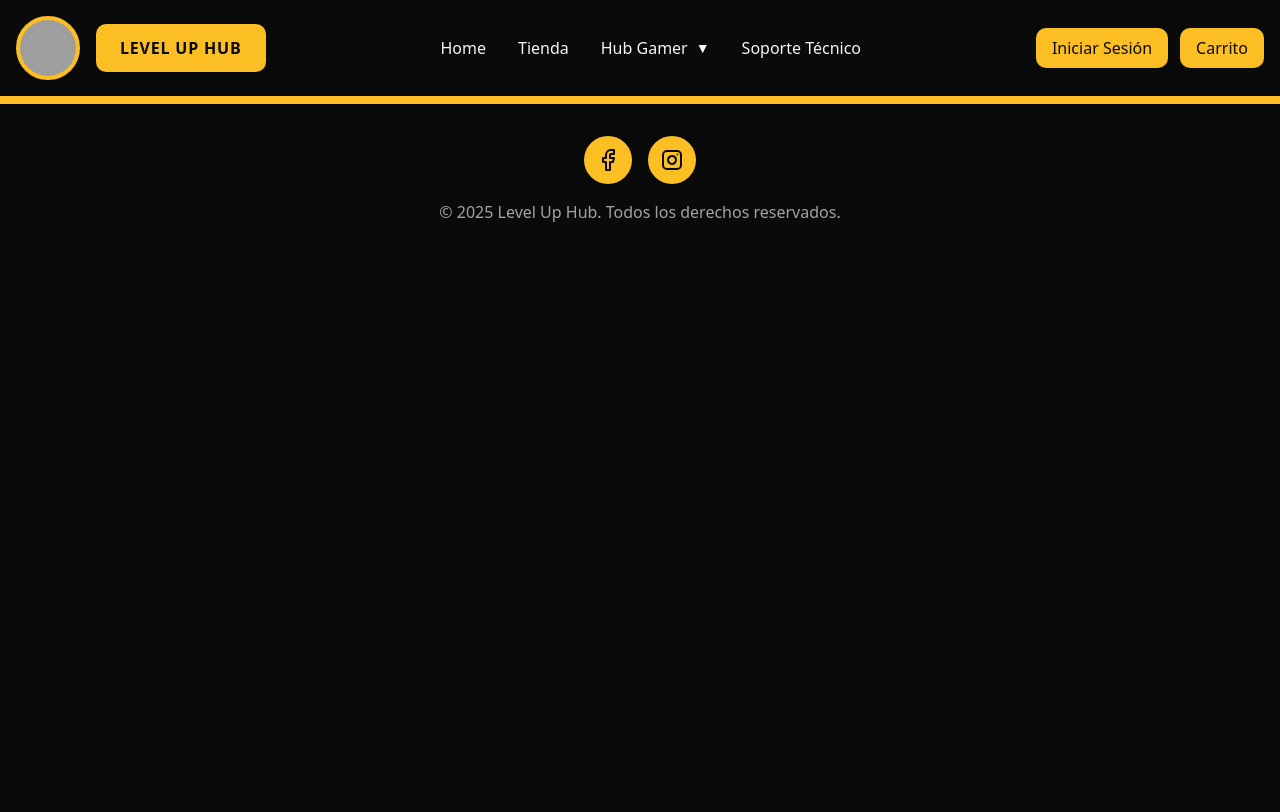
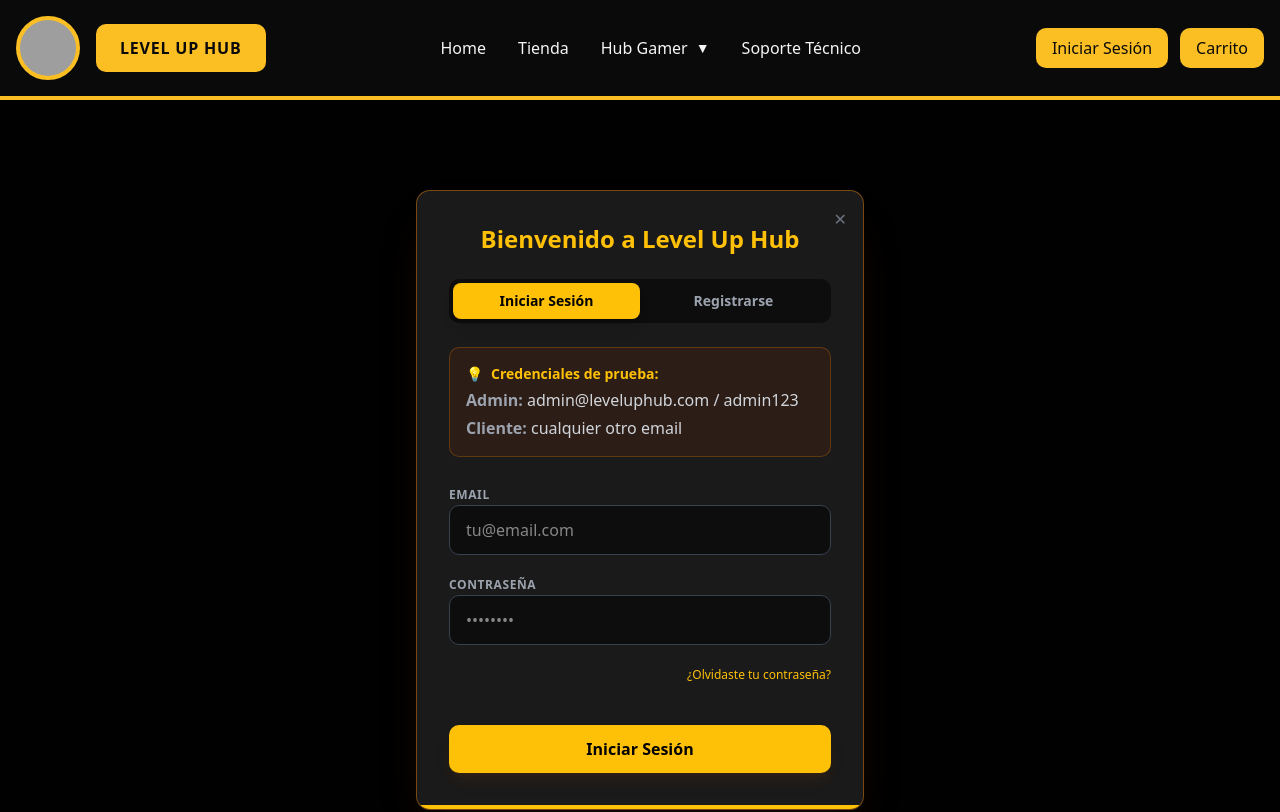
Before and after one commit to IEVN1001-22001567/LevelUpWorksHub, an Angular app in the folder LevelUpWorksHUB/Frontend/: page /login in a window 1280 px wide. Before the commit this address led to /. Shown: the top 812 px of the page. Built offline with nearby package versions, Linux system fonts and the light colour scheme; grey boxes are pictures that could not be loaded.

Commit message:
Login/tienda

```diff
--- a/LevelUpWorksHUB/Frontend/src/app/app.routes.ts
+++ b/LevelUpWorksHUB/Frontend/src/app/app.routes.ts
@@ -26,6 +26,10 @@ export const routes: Routes = [
   loadChildren: () =>import('./tienda/tienda.routes').then(m => m.TIENDA_ROUTES)
 },
 
+{
+  path: 'login',
+  loadChildren: () => import('./login/login.routes').then(m => m.LOGIN_ROUTES)
+},
 
 
   {
--- /dev/null
+++ b/LevelUpWorksHUB/Frontend/src/app/login/login.component.html
@@ -0,0 +1,73 @@
+<div class="min-h-screen bg-black/95 flex items-center justify-center p-4">
+
+  <div class="bg-[#1a1a1a] w-full max-w-md rounded-xl border border-yellow-600/50 shadow-2xl shadow-yellow-900/20 overflow-hidden relative">
+
+    <a routerLink="/home" class="absolute top-4 right-4 text-gray-500 hover:text-white transition cursor-pointer">
+      ✕
+    </a>
+
+    <div class="p-8">
+
+      <h2 class="text-2xl font-bold text-[#ffc107] mb-6 text-center">
+        Bienvenido a Level Up Hub
+      </h2>
+
+      <div class="flex bg-black/50 p-1 rounded-lg mb-6">
+        <button
+          (click)="toggleMode('login')"
+          class="flex-1 py-2 rounded-md text-sm font-semibold transition-all duration-300"
+          [ngClass]="isLoginMode ? 'bg-[#ffc107] text-black shadow-lg' : 'text-gray-400 hover:text-white'">
+          Iniciar Sesión
+        </button>
+        <button
+          (click)="toggleMode('register')"
+          class="flex-1 py-2 rounded-md text-sm font-semibold transition-all duration-300"
+          [ngClass]="!isLoginMode ? 'bg-[#ffc107] text-black shadow-lg' : 'text-gray-400 hover:text-white'">
+          Registrarse
+        </button>
+      </div>
+
+      <div *ngIf="isLoginMode" class="bg-yellow-900/20 border border-yellow-600/30 rounded-lg p-4 mb-6 text-sm">
+        <div class="flex items-center gap-2 text-[#ffc107] font-bold mb-1">
+          <span>💡</span> Credenciales de prueba:
+        </div>
+        <div class="text-gray-300 text-xs space-y-1">
+          <p><strong class="text-gray-400">Admin:</strong> admin&#64;leveluphub.com / admin123</p>
+          <p><strong class="text-gray-400">Cliente:</strong> cualquier otro email</p>
+        </div>
+      </div>
+
+      <form class="space-y-4">
+
+        <div *ngIf="!isLoginMode" class="space-y-1">
+          <label class="text-xs font-bold text-gray-400 uppercase tracking-wider">Nombre de Usuario</label>
+          <input type="text" placeholder="GamerPro123"
+            class="w-full bg-black/50 border border-gray-700 rounded-lg px-4 py-3 text-white focus:outline-none focus:border-[#ffc107] transition-colors">
+        </div>
+
+        <div class="space-y-1">
+          <label class="text-xs font-bold text-gray-400 uppercase tracking-wider">Email</label>
+          <input type="email" placeholder="tu@email.com"
+            class="w-full bg-black/50 border border-gray-700 rounded-lg px-4 py-3 text-white focus:outline-none focus:border-[#ffc107] transition-colors">
+        </div>
+
+        <div class="space-y-1">
+          <label class="text-xs font-bold text-gray-400 uppercase tracking-wider">Contraseña</label>
+          <input type="password" placeholder="••••••••"
+            class="w-full bg-black/50 border border-gray-700 rounded-lg px-4 py-3 text-white focus:outline-none focus:border-[#ffc107] transition-colors">
+        </div>
+
+        <div *ngIf="isLoginMode" class="text-right">
+          <a href="#" class="text-[#ffc107] text-xs hover:underline">¿Olvidaste tu contraseña?</a>
+        </div>
+
+        <button type="submit" class="w-full bg-[#ffc107] hover:bg-[#ffd54f] text-black font-bold py-3 rounded-lg transition-colors mt-6 shadow-lg shadow-yellow-900/20">
+          {{ isLoginMode ? 'Iniciar Sesión' : 'Crear Cuenta' }}
+        </button>
+
+      </form>
+    </div>
+
+    <div class="bg-[#ffc107] h-1 w-full"></div>
+  </div>
+</div>
--- /dev/null
+++ b/LevelUpWorksHUB/Frontend/src/app/login/login.component.ts
@@ -0,0 +1,20 @@
+import { Component } from '@angular/core';
+import { CommonModule } from '@angular/common'; // Necesario para *ngIf
+import { RouterLink } from '@angular/router';
+
+@Component({
+  selector: 'app-login',
+  standalone: true,
+  imports: [CommonModule, RouterLink],
+  templateUrl: './login.component.html',
+  styleUrl: './login.component.css'
+})
+export class LoginComponent {
+  // Variable para saber si estamos en modo Login o Registro
+  isLoginMode: boolean = true;
+
+  // Función para cambiar de pestaña
+  toggleMode(mode: 'login' | 'register') {
+    this.isLoginMode = (mode === 'login');
+  }
+}
--- /dev/null
+++ b/LevelUpWorksHUB/Frontend/src/app/login/login.routes.ts
@@ -0,0 +1,9 @@
+import { Routes } from '@angular/router';
+import { LoginComponent } from './login.component';
+
+export const LOGIN_ROUTES: Routes = [
+  {
+    path: '',
+    component: LoginComponent
+  }
+];
--- a/LevelUpWorksHUB/Frontend/src/app/tienda/tienda.component.ts
+++ b/LevelUpWorksHUB/Frontend/src/app/tienda/tienda.component.ts
@@ -39,7 +39,7 @@ export class TiendaComponent {
       titulo: 'Burnout',
       descripcion: 'Terror en primera persona diseñado exclusivamente para realidad virtual. Experimenta el horror más inmersivo con tu visor VR.',
       precio: 39.99,
-      imagen: 'https://images.unsplash.com/photo-1542751371-adc38448a05e?q=80&w=600', // Foto de Gaming/VR
+      imagen: '', // Foto de Gaming/VR
       categoria: 'Terror VR',
       rating: 4.7,
       reviews: '1,890',
```
Also changed, not shown: LevelUpWorksHUB/Frontend/src/app/login/login.component.css (added), 1 other file (tests, documents, lock files or other folders).
